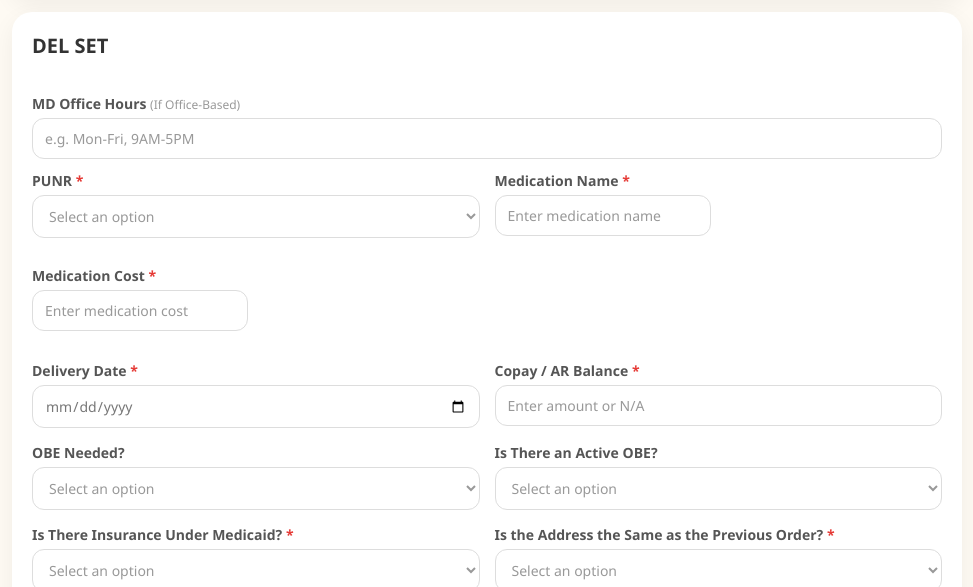
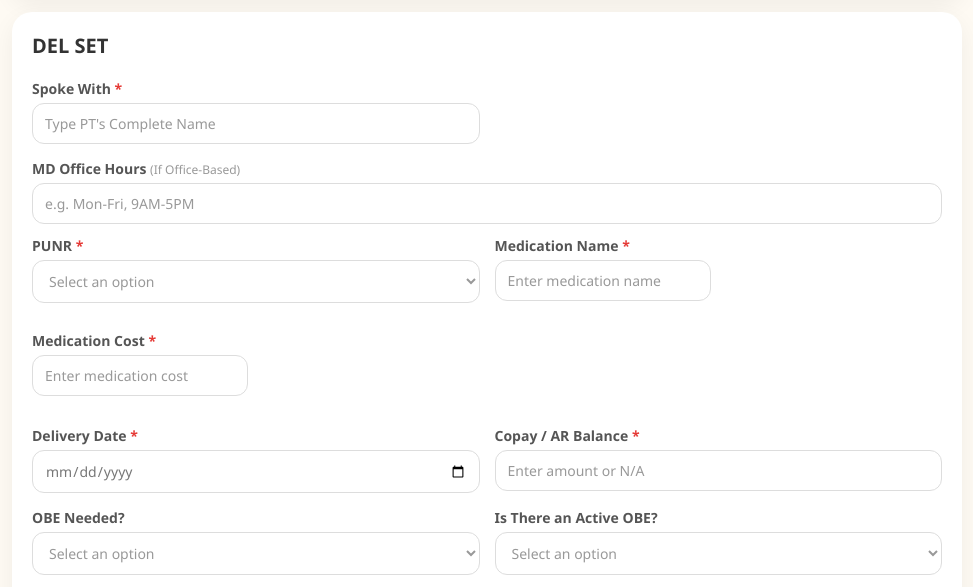
Before and after one commit to optum-casenote/casenote, a plain HTML site: page index.html in a window 1280 px wide. Shown: the part 157-744 px from the top of the page, without its empty margins (153-1126 px from the left). Drawn offline with Linux system fonts and the light colour scheme.

Commit message:
Update index.html

```diff
--- a/index.html
+++ b/index.html
@@ -55,8 +55,19 @@
     <!-- SPOKE WITH + CALLER -->
 
     <div class="form-row">
+<div class="form-group">
+    <label>
+        Spoke With
+        <span class="required">*</span>
+    </label>
 
+    <input
+        type="text"
+        id="spokeWith"
+        placeholder="Type PT's Complete Name">
+</div>
     </div>
+
 
     <!-- MD OFFICE HOURS -->
 
```
